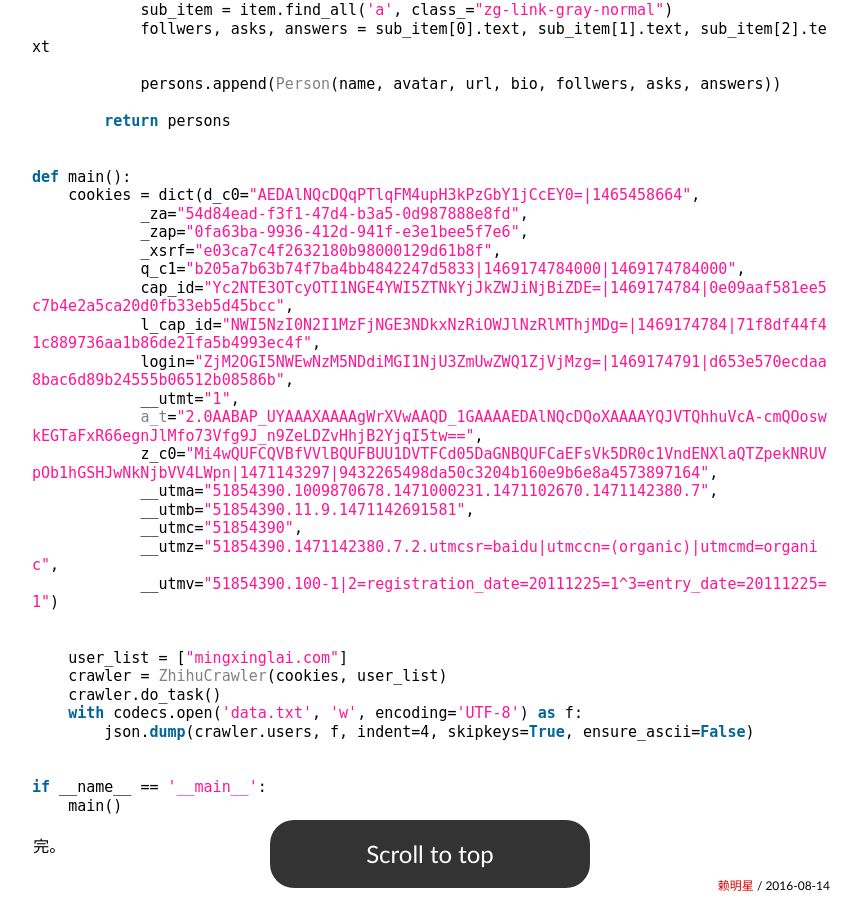
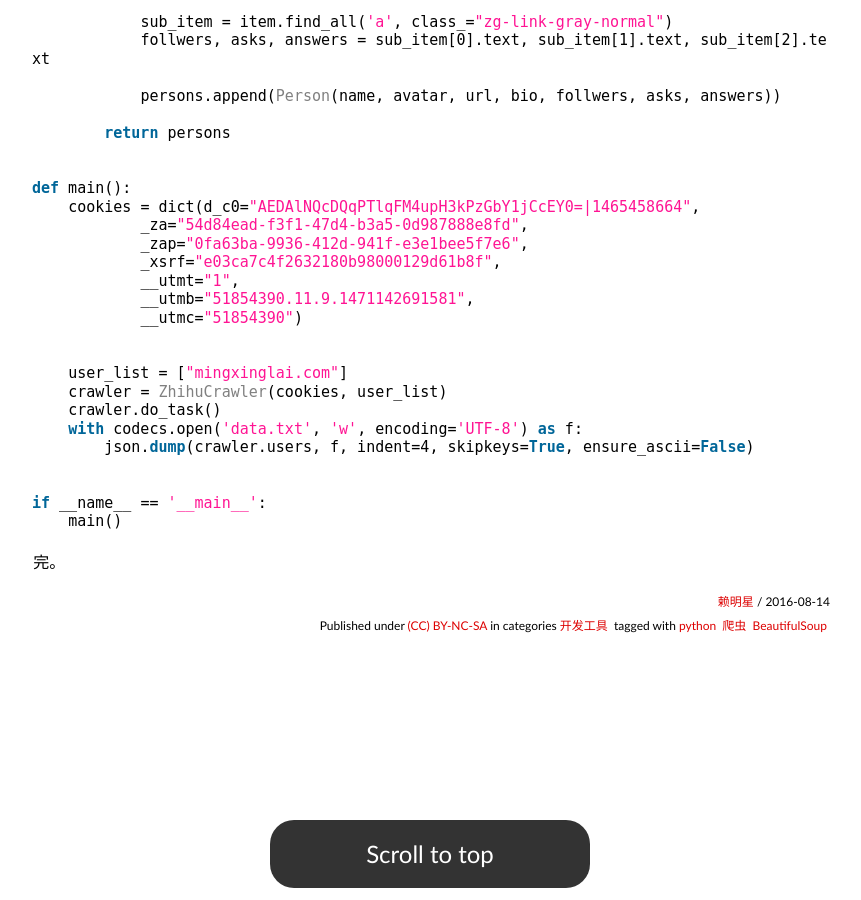
Before and after one commit to lalor/cn, a Jekyll site: the page built from _posts/2016-08-14-crawl-with-bs.md, in a window 1280 px wide and 900 px high, scrolled down 3937 px. Shown: the whole window, without its empty margins (210-1071 px from the left). Built offline with Jekyll 4.4.1, drawn with Linux system fonts in a browser that asks for light colours; some web fonts are replaced; comment, search, counter and statistics services are not loaded; some of the changed text lies outside the part shown.

Commit message:
修改爬虫文章，删除部分cookie

```diff
--- a/_posts/2016-08-14-crawl-with-bs.md
+++ b/_posts/2016-08-14-crawl-with-bs.md
@@ -193,18 +194,9 @@ tags: [python, 爬虫, BeautifulSoup]
                 _za="54d84ead-f3f1-47d4-b3a5-0d987888e8fd",
                 _zap="0fa63ba-9936-412d-941f-e3e1bee5f7e6",
                 _xsrf="e03ca7c4f2632180b98000129d61b8f",
-                q_c1="b205a7b63b74f7ba4bb4842247d5833|1469174784000|1469174784000",
-                cap_id="Yc2NTE3OTcyOTI1NGE4YWI5ZTNkYjJkZWJiNjBiZDE=|1469174784|0e09aaf581ee5c7b4e2a5ca20d0fb33eb5d45bcc",
-                l_cap_id="NWI5NzI0N2I1MzFjNGE3NDkxNzRiOWJlNzRlMThjMDg=|1469174784|71f8df44f41c889736aa1b86de21fa5b4993ec4f",
-                login="ZjM2OGI5NWEwNzM5NDdiMGI1NjU3ZmUwZWQ1ZjVjMzg=|1469174791|d653e570ecdaa8bac6d89b24555b06512b08586b",
                 __utmt="1",
-                a_t="2.0AABAP_UYAAAXAAAAgWrXVwAAQD_1GAAAAEDAlNQcDQoXAAAAYQJVTQhhuVcA-cmQOoswkEGTaFxR66egnJlMfo73Vfg9J_n9ZeLDZvHhjB2YjqI5tw==",
-                z_c0="Mi4wQUFCQVBfVVlBQUFBUU1DVTFCd05DaGNBQUFCaEFsVk5DR0c1VndENXlaQTZpekNRUVpOb1hGSHJwNkNjbVV4LWpn|1471143297|9432265498da50c3204b160e9b6e8a4573897164",
-                __utma="51854390.1009870678.1471000231.1471102670.1471142380.7",
                 __utmb="51854390.11.9.1471142691581",
-                __utmc="51854390",
-                __utmz="51854390.1471142380.7.2.utmcsr=baidu|utmccn=(organic)|utmcmd=organic",
-                __utmv="51854390.100-1|2=registration_date=20111225=1^3=entry_date=20111225=1")
+                __utmc="51854390")
 
 
         user_list = ["mingxinglai.com"]
```
Also changed, not shown: other parts of _posts/2016-08-14-crawl-with-bs.md (+4 -3 lines).
